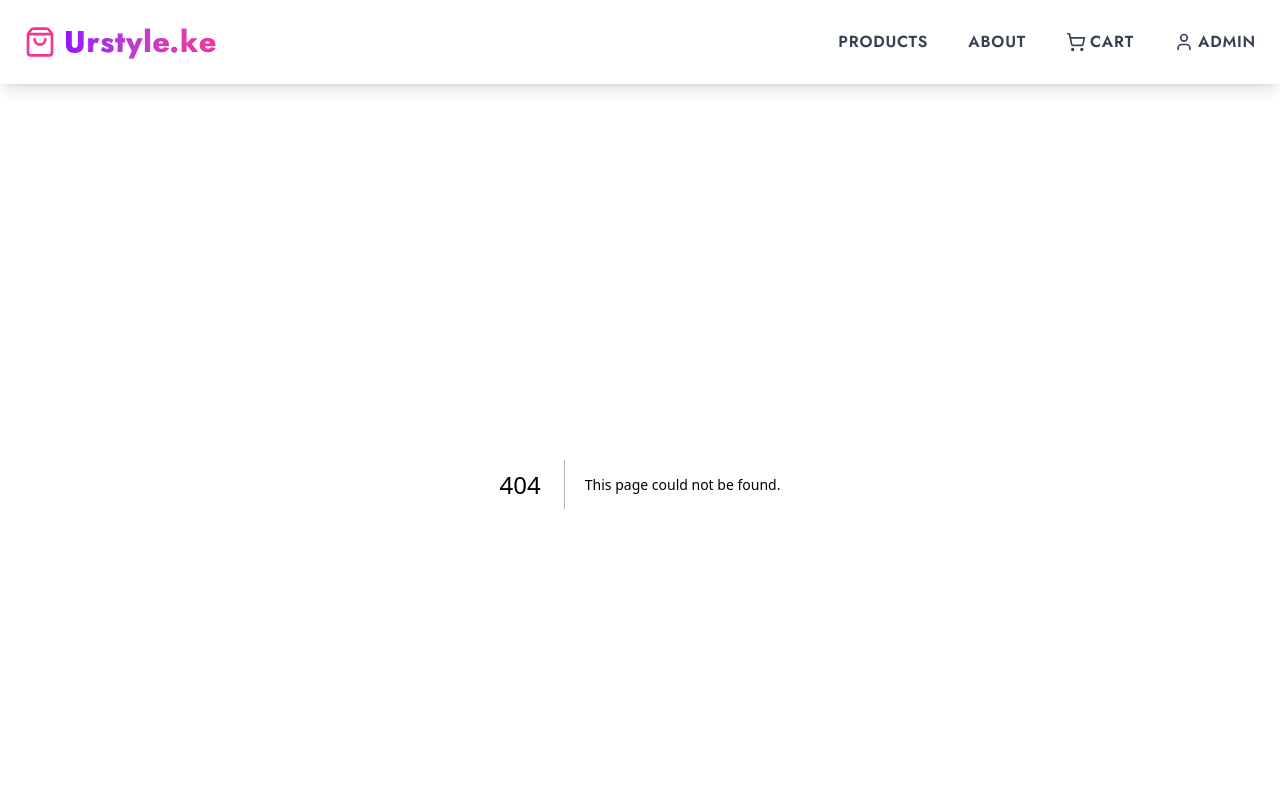
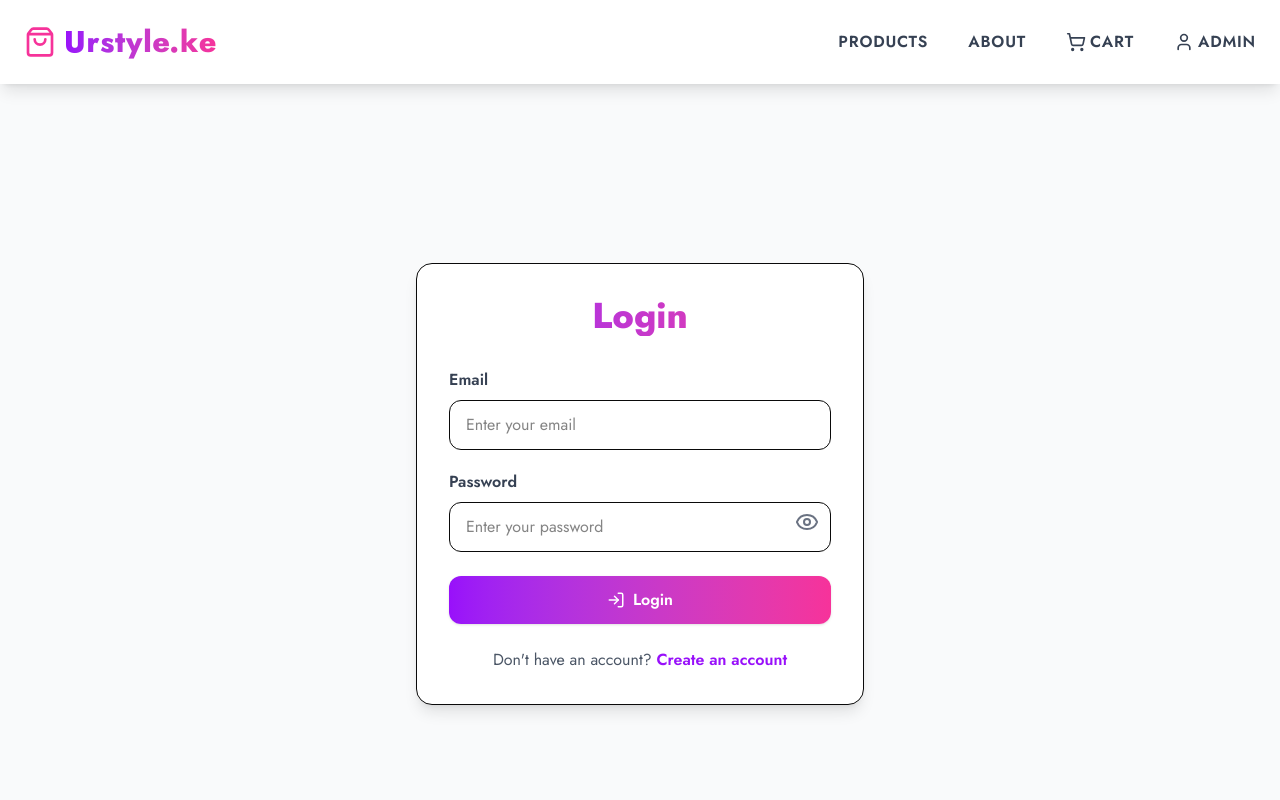
Before and after one commit to Griffinsshem/urstyle.ke, a Next.js app: page /login in a window 1280 px wide. Before the commit this address had no page. Shown: the top 800 px of the page. Built offline with nearby package versions, Linux system fonts and the light colour scheme.

Commit message:
feat(auth): add modern login page with password toggle and styled UI

```diff
--- /dev/null
+++ b/src/app/login/page.js
@@ -0,0 +1,66 @@
+"use client";
+
+import Link from "next/link";
+import { useState } from "react";
+import { Eye, EyeOff, LogIn } from "lucide-react";
+
+export default function LoginPage() {
+  const [showPassword, setShowPassword] = useState(false);
+
+  return (
+    <div className="min-h-screen flex items-center justify-center bg-gray-50 px-6 py-20">
+      <div className="bg-white w-full max-w-md p-8 rounded-2xl shadow-lg border">
+
+        <h1 className="text-4xl font-extrabold text-center bg-gradient-to-r from-purple-600 to-pink-500 bg-clip-text text-transparent mb-8">
+          Login
+        </h1>
+
+        {/* Email */}
+        <div className="mb-5">
+          <label className="text-gray-700 font-semibold mb-2 block">Email</label>
+          <input
+            type="email"
+            className="w-full px-4 py-3 border rounded-xl focus:outline-none focus:ring-2 focus:ring-purple-500"
+            placeholder="Enter your email"
+          />
+        </div>
+
+        {/* Password */}
+        <div className="mb-6 relative">
+          <label className="text-gray-700 font-semibold mb-2 block">
+            Password
+          </label>
+          <input
+            type={showPassword ? "text" : "password"}
+            className="w-full px-4 py-3 border rounded-xl focus:outline-none focus:ring-2 focus:ring-purple-500"
+            placeholder="Enter your password"
+          />
+          <button
+            type="button"
+            className="absolute right-3 top-10 text-gray-500"
+            onClick={() => setShowPassword(!showPassword)}
+          >
+            {showPassword ? <EyeOff /> : <Eye />}
+          </button>
+        </div>
+
+        {/* Login Button */}
+        <button className="w-full bg-gradient-to-r from-purple-600 to-pink-500 text-white py-3 rounded-xl font-semibold shadow hover:opacity-90 transition flex items-center justify-center gap-2">
+          <LogIn size={18} />
+          Login
+        </button>
+
+        {/* Register Link */}
+        <p className="text-center mt-6 text-gray-600">
+          Don't have an account?{" "}
+          <Link
+            href="/register"
+            className="text-purple-600 font-semibold hover:underline"
+          >
+            Create an account
+          </Link>
+        </p>
+      </div>
+    </div>
+  );
+}
```
